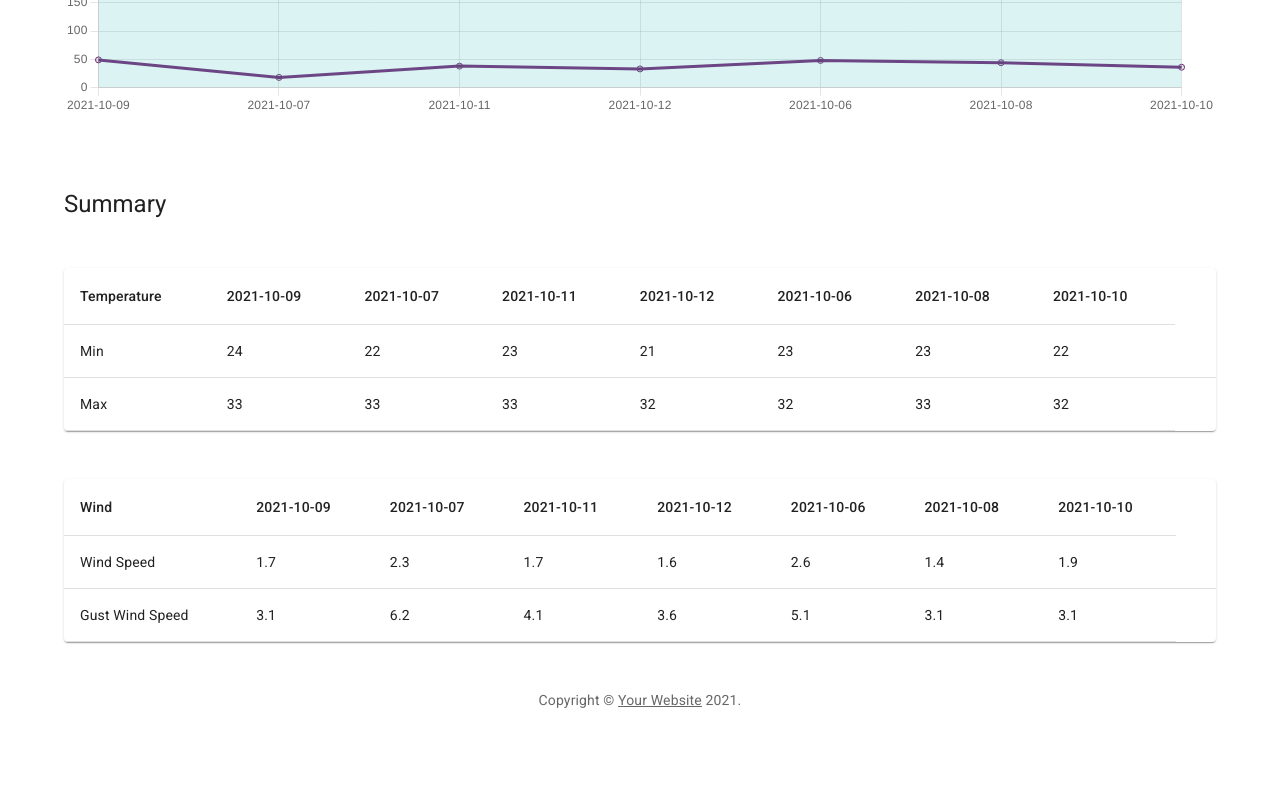
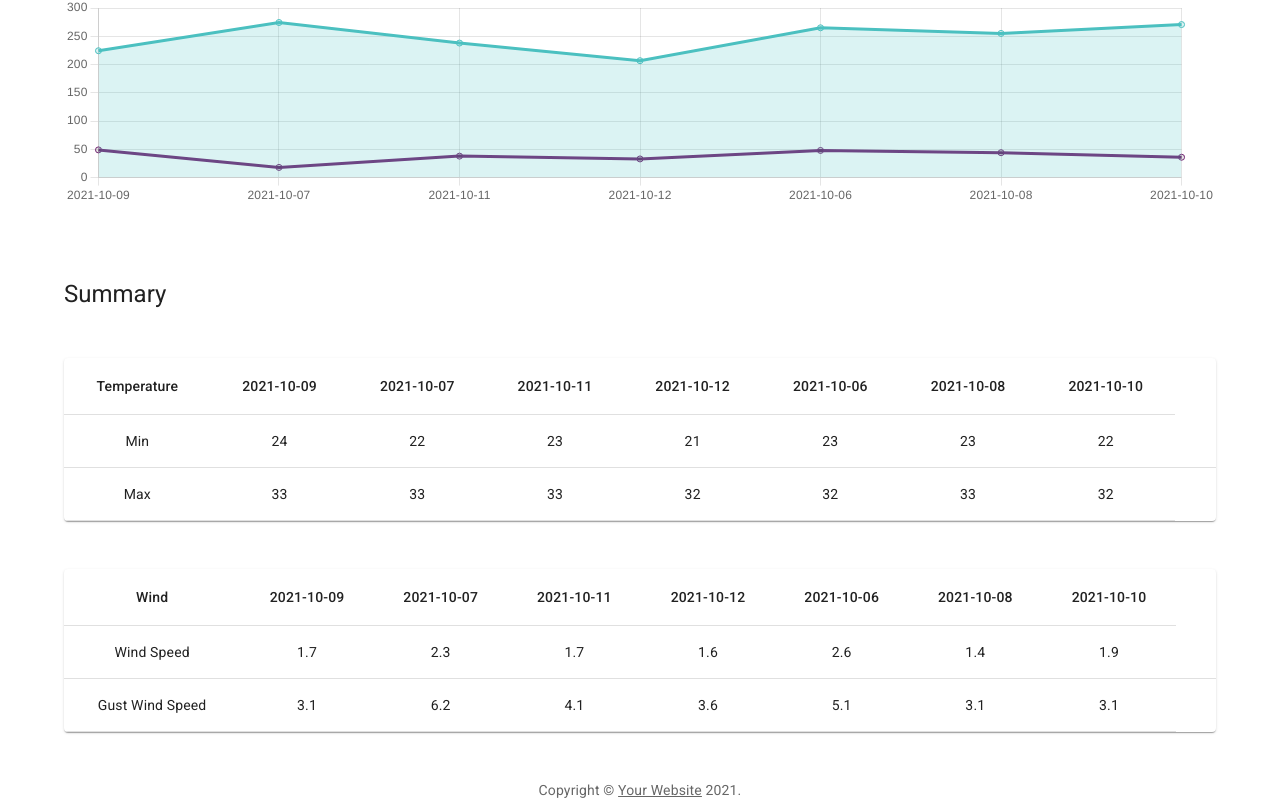
Before and after one commit to bharatdev12/weather-app, a React (Create React App) app: page /view-historical in a window 1280 px wide. Shown: the part 834-1634 px from the top of the page. Before the commit the page ends 1544 px from the top, so only its background shows below. Built offline with nearby package versions, Linux system fonts and the light colour scheme.

Commit message:
fix: tablecelll alignment and added card of city and date info

```diff
--- a/src/pages/ViewHistorical/ViewHistorical.tsx
+++ b/src/pages/ViewHistorical/ViewHistorical.tsx
@@ -5,7 +5,7 @@ import TableContainer from '@mui/material/TableContainer';
 import TableHead from '@mui/material/TableHead';
 import TableRow from '@mui/material/TableRow';
 import Paper from '@mui/material/Paper';
-import { Container } from '@mui/material';
+import { Card, CardContent, Container, Grid } from '@mui/material';
 import { CustomTypography } from '../../components/ui-kit/Typography';
 import { VerticalSpace } from '../../components/ui-kit/VerticalSpace';
 import { Link } from 'react-router-dom';
@@ -32,16 +32,32 @@ const rows = [
 ];
 
 export const ViewHistorical = ()=>{
-  const { windGraphData, dataLoaded, temperatureGraphData, cloudAndSolarGraphData, data } = useViewHistoricalController()
+  const { windGraphData, dataLoaded, temperatureGraphData, cloudAndSolarGraphData, data, cityQuery } = useViewHistoricalController()
 
   return (
     dataLoaded
     ?
     (
       <Container>
+        <Center>
+          <CustomTypography variant="h4" label="Historical Weather Report"/>
+        </Center>
         <DisplayFlex>
-            <Link to="/"><CustomTypography variant="h6" label="Home"/></Link><div>&nbsp;</div><CustomTypography variant="h6" label="/ View Details"/>
+          <Link to="/"><CustomTypography variant="h6" label="Home"/></Link><div>&nbsp;</div><CustomTypography variant="h6" label="/ View Details"/>
         </DisplayFlex>
+        <VerticalSpace vSpace={1} />
+        {
+          cityQuery &&
+          (
+            <CardElement variant="elevation">
+              <CardContent>
+                <Center>
+                  <CustomTypography variant="h6" label={`${cityQuery} city weather report from 2021-10-06 to 2021-10-12`}/>
+                </Center>
+              </CardContent>
+            </CardElement>
+          )
+        }
         <VerticalSpace vSpace={1} />
         {temperatureGraphData && <Line data={temperatureGraphData} height={20} width={100}/> }
         <VerticalSpace vSpace={1} />
@@ -58,24 +74,24 @@ export const ViewHistorical = ()=>{
               <Table sx={{ minWidth: 650 }} aria-label="simple table">
                   <TableHead>
                     <TableRow>
-                      <TableCell>Temperature</TableCell>
+                      <TableCell align="center">Temperature</TableCell>
                       {
-                            data.data.map((item:any) => <TableCell>{item.datetime}</TableCell>)
+                            data.data.map((item:any) => <TableCell align="center">{item.datetime}</TableCell>)
                       }
                     </TableRow>
                   </TableHead>
                   <TableBody>
                       <TableRow>
-                        <TableCell>Min</TableCell>
+                        <TableCell align="center">Min</TableCell>
                         {
-                          data.data.map((item:any) => <TableCell>{item.min_temp}</TableCell>)
+                          data.data.map((item:any) => <TableCell align="center">{item.min_temp}</TableCell>)
                         }
                         <TableCell align="right"></TableCell>
                       </TableRow>
                       <TableRow>
-                        <TableCell>Max</TableCell>
+                        <TableCell align="center">Max</TableCell>
                         {
-                          data.data.map((item:any) => <TableCell>{item.max_temp}</TableCell>)
+                          data.data.map((item:any) => <TableCell align="center">{item.max_temp}</TableCell>)
                         }
                       </TableRow>
                   </TableBody>
@@ -86,24 +102,24 @@ export const ViewHistorical = ()=>{
               <Table sx={{ minWidth: 650 }} aria-label="simple table">
                   <TableHead>
                     <TableRow>
-                      <TableCell>Wind</TableCell>
+                      <TableCell align="center">Wind</TableCell>
                       {
-                            data.data.map((item:any) => <TableCell>{item.datetime}</TableCell>)
+                            data.data.map((item:any) => <TableCell align="center">{item.datetime}</TableCell>)
                       }
                     </TableRow>
                   </TableHead>
                   <TableBody>
                       <TableRow>
-                        <TableCell>Wind Speed</TableCell>
+                        <TableCell align="center">Wind Speed</TableCell>
                         {
-                          data.data.map((item:any) => <TableCell>{item.wind_spd}</TableCell>)
+                          data.data.map((item:any) => <TableCell align="center">{item.wind_spd}</TableCell>)
                         }
                         <TableCell align="right"></TableCell>
                       </TableRow>
                       <TableRow>
-                        <TableCell>Gust Wind Speed</TableCell>
+                        <TableCell align="center">Gust Wind Speed</TableCell>
                         {
-                          data.data.map((item:any) => <TableCell>{item.wind_gust_spd}</TableCell>)
+                          data.data.map((item:any) => <TableCell align="center">{item.wind_gust_spd}</TableCell>)
                         }
                       </TableRow>
                   </TableBody>
@@ -128,3 +144,13 @@ const DisplayFlex = styled.div({
 const Center = styled.div({
   textAlign: 'center'
 })
+
+const CardElement = styled(Card)({
+  "&&":{
+    boxShadow: '0px 1px 3px 0px rgb(0 0 0 / 12%), 0px 1px 3px 0px rgb(0 0 0 / 12%), 0px 1px 3px 0px rgb(0 0 0 / 12%), 0px 1px 3px 0px rgb(0 0 0 / 12%)'
+  }
+})
+
+const AlignRight = styled.div({
+  textAlign: 'right'
+})
--- a/src/pages/ViewHistorical/hooks/useViewHistoricalController.ts
+++ b/src/pages/ViewHistorical/hooks/useViewHistoricalController.ts
@@ -1,4 +1,5 @@
 import { useEffect, useState } from 'react'
+import { useLocation } from 'react-router'
 
 export const useViewHistoricalController = () => {
     const [data, setData] = useState<any>(null)
@@ -6,6 +7,8 @@ export const useViewHistoricalController = () => {
     const [temperatureGraphData, setTemperatureGraphData] = useState<any>(null)
     const [windGraphData, setWindGraphData] = useState<any>(null)
     const [cloudAndSolarGraphData, setCloudAndSolarGraphData] = useState<any>(null)
+    const { search } = useLocation()
+    const cityQuery= new URLSearchParams(search).get('city')
     const historicalData = {
         "timezone": "Asia/Kolkata",
         "state_code": "35",
@@ -356,5 +359,6 @@ export const useViewHistoricalController = () => {
         windGraphData,
         cloudAndSolarGraphData,
         data,
+        cityQuery
     }
 }
```
